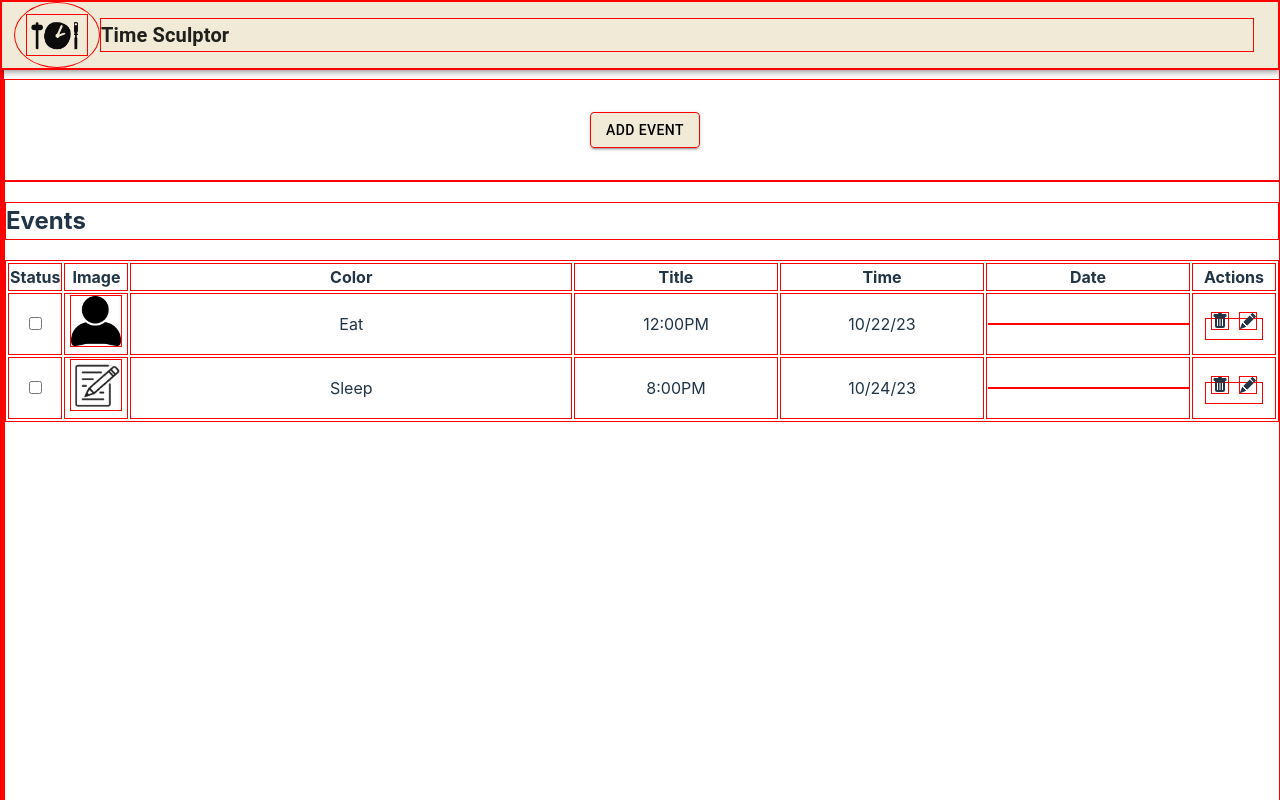
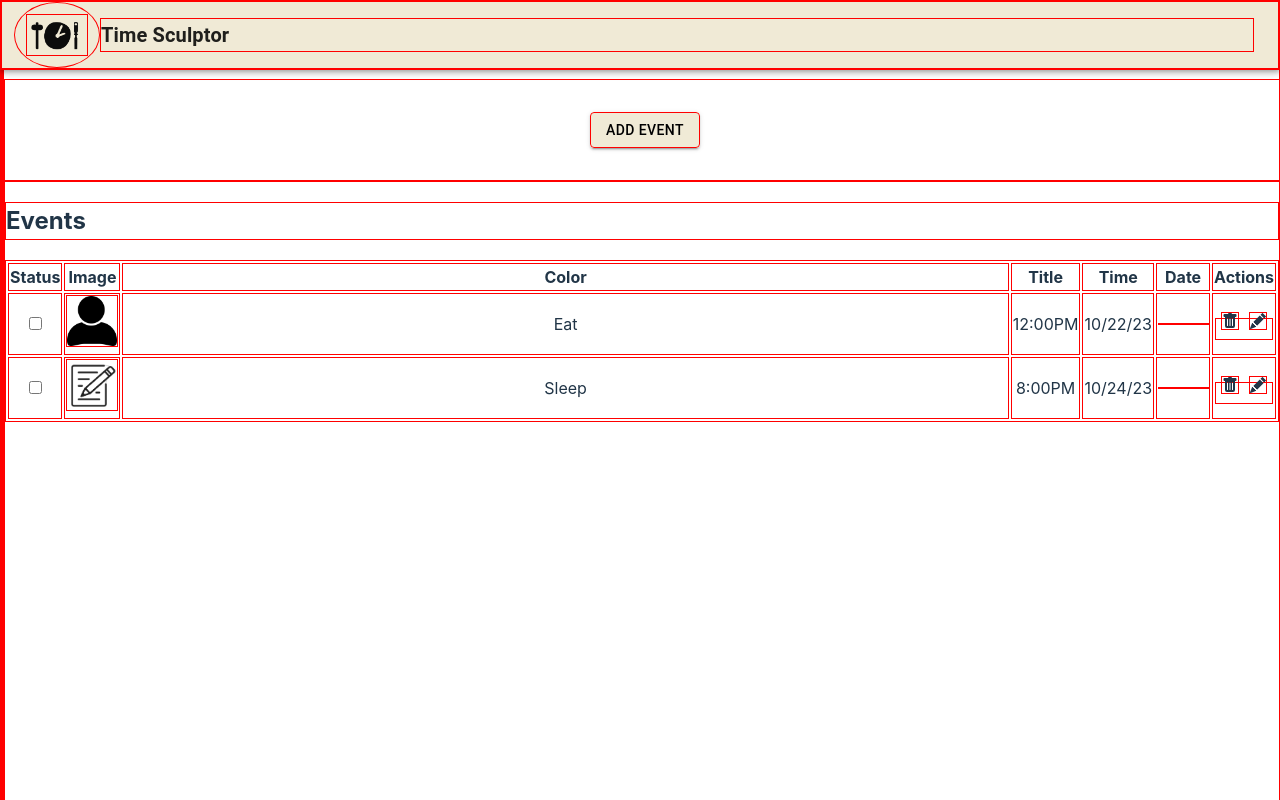
Before and after one commit to nickw409/TimeSculptor, a React (Vite) app in the folder TimeSculptor/: page / in a window 1280 px wide. Shown: the top 800 px of the page. Built offline with nearby package versions, Linux system fonts and the light colour scheme.

Commit message:
Update events.css with some style changes

```diff
--- a/TimeSculptor/src/components/events.css
+++ b/TimeSculptor/src/components/events.css
@@ -4,25 +4,13 @@
   flex-direction: column;
 }
 
-.eventsDisplay img {
+.eventsDisplay img, .eventInfo img {
   height: 50px;
   width: 50px;
 }
 
-.statusCol {
-  width: 50px
-}
-
-.imageCol {
-  width: 60px;
-}
-
-.timeCol, .dateCol {
-  width: 200px
-}
-
-.actionCol {
-  width: 80px;
+.statusCol, .imageCol, .timeCol, .dateCol, .actionCol {
+  width: 50px;
 }
 
 td {
@@ -40,8 +28,3 @@ td {
   width: 99vw;
   align-items: center;
 }
-
-.eventInfo img {
-  height: 50px;
-  width: 50px;
-}
```
